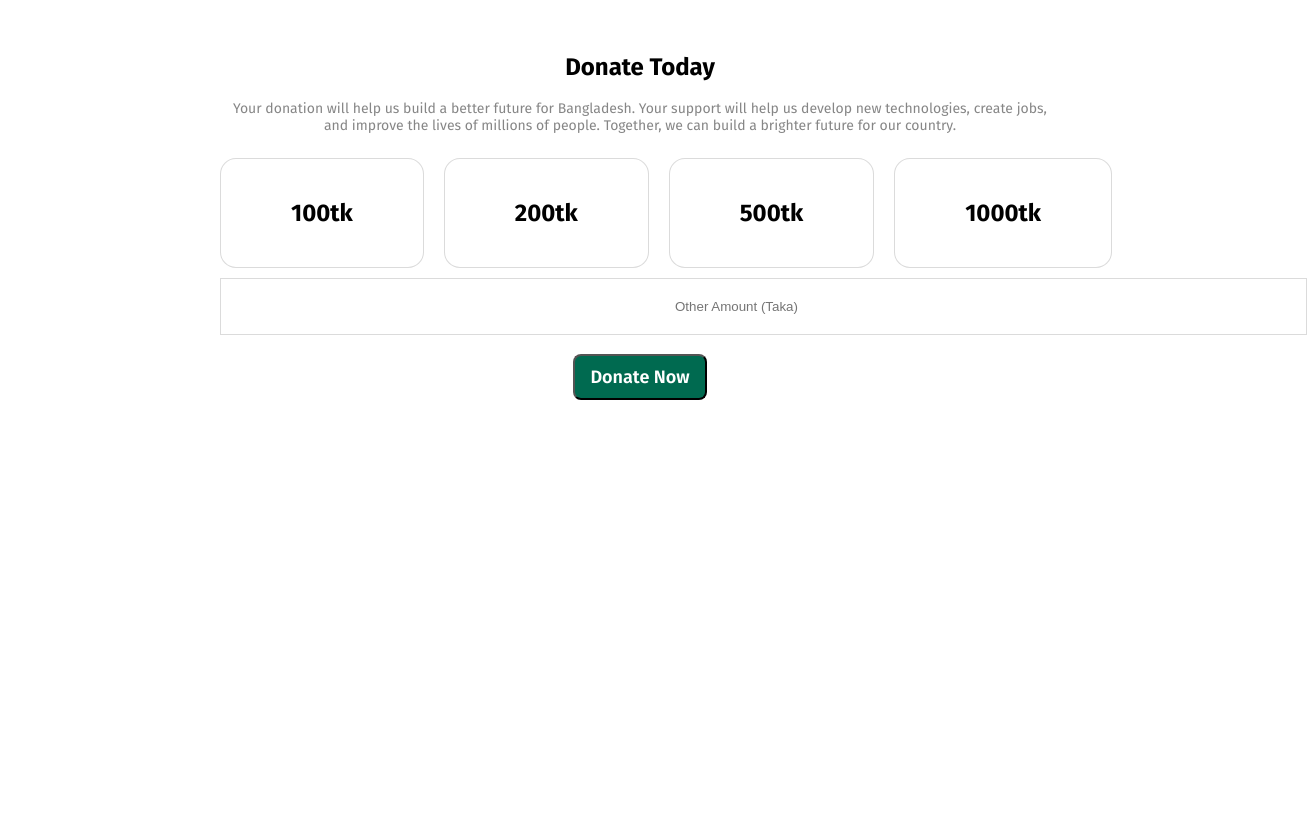
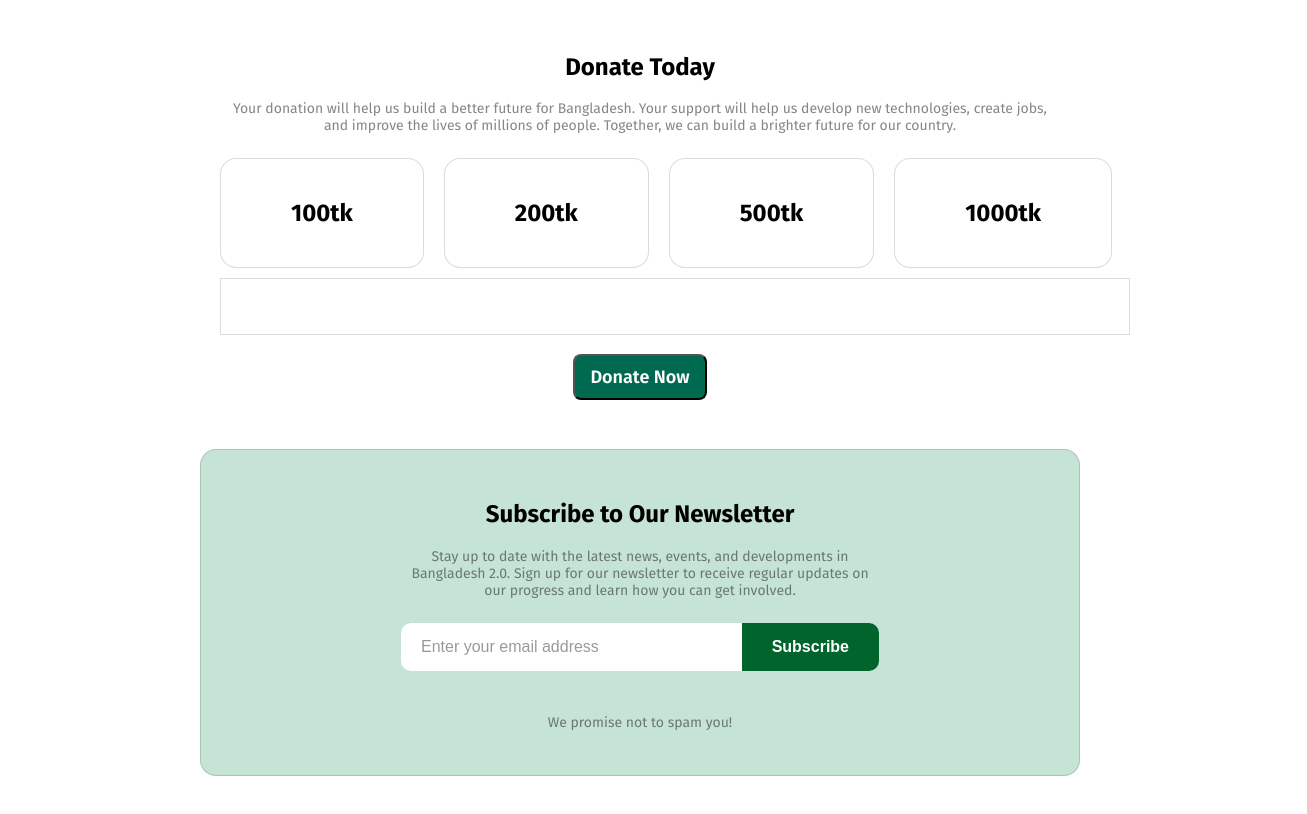
Before and after one commit to rakibahmad007/Assignment1_Programming-Hero, a plain HTML site: page index.html in a window 1280 px wide. Shown: the part 2323-3137 px from the top of the page, 1307 px wide, since content can reach past the window. Before the commit the page ends 2753 px from the top, so only its background shows below. Drawn offline with Linux system fonts and the light colour scheme; a web font is replaced by a local one.

Commit message:
final commmit

```diff
--- a/index.html
+++ b/index.html
@@ -155,6 +155,26 @@
 
 
     </section>
+    <br>
+    <section class="newsletter">
+        <div class="newsletter-child">
+            <h1 style="text-align: center;">Subscribe to Our Newsletter</h1>
+            <p id="child" style="text-align: center;">Stay up to date with the latest news, events, and developments in Bangladesh 2.0. Sign up for our newsletter to receive regular updates on our progress and learn how you can get involved.</p>
+
+            <form action="" id="form-div">
+                <input type="email" name="" id="email" placeholder="Enter your email address">
+                <button id="email-button">Subscribe</button>
+            </form>
+            <br>
+            <p id="child" style="text-align: center;">We promise not to spam you!</p>
+        </div>
+
+
+
+
+    </section>
+    <br>
+    <br>
 
 </body>
 </html>
--- a/style.css
+++ b/style.css
@@ -317,7 +317,7 @@ body{
 }
 
 .child-card:hover{
-    background-color: rgb(198, 228, 214);;
+    background-color: rgb(198, 228, 214);
     transition: all 0.5s ease;
     font-weight: 800;
 }
@@ -327,7 +327,10 @@ body{
     background-color:  rgb(255, 255, 255);
     box-sizing: border-box;
     border: 1px solid rgba(14, 14, 14, 0.15);
+    width: 100%;
 }
+
+
 
 .donate-button{
     display: flex;
@@ -353,3 +356,50 @@ body{
     background-color: rgb(191, 63, 63);
     transition: all 0.5s ease;
 }
+
+.newsletter-child{
+    padding: 30px 200px;
+    background-color: white;
+    box-sizing: border-box;
+    border: 1px solid rgba(14, 14, 14, 0.15);
+    border-radius: 16px;
+    background-color: rgb(198, 228, 214)
+}
+
+
+#form-div{
+    display: flex;
+    justify-content: space-between;
+    align-items: center;
+    gap: 0px;
+    padding: 10px 0px;
+}
+#email {
+    flex: 1;
+    padding: 15px 20px;
+    font-size: 16px;
+    border: none;
+    outline: none;
+    border-radius: 10px 0 0 10px;
+}
+
+#email::placeholder {
+    color: rgba(0, 0, 0, 0.4);
+}
+
+#email-button {
+    padding: 15px 30px;
+    font-size: 16px;
+    color: white;
+    background-color: #01642d;
+    border: none;
+    cursor: pointer;
+    border-radius: 0 10px 10px 0;
+    font-weight: bold;
+
+}
+
+#email-button:hover {
+    background-color:rgb(191, 63, 63);
+    transition: all 0.3s ease;
+}
```
